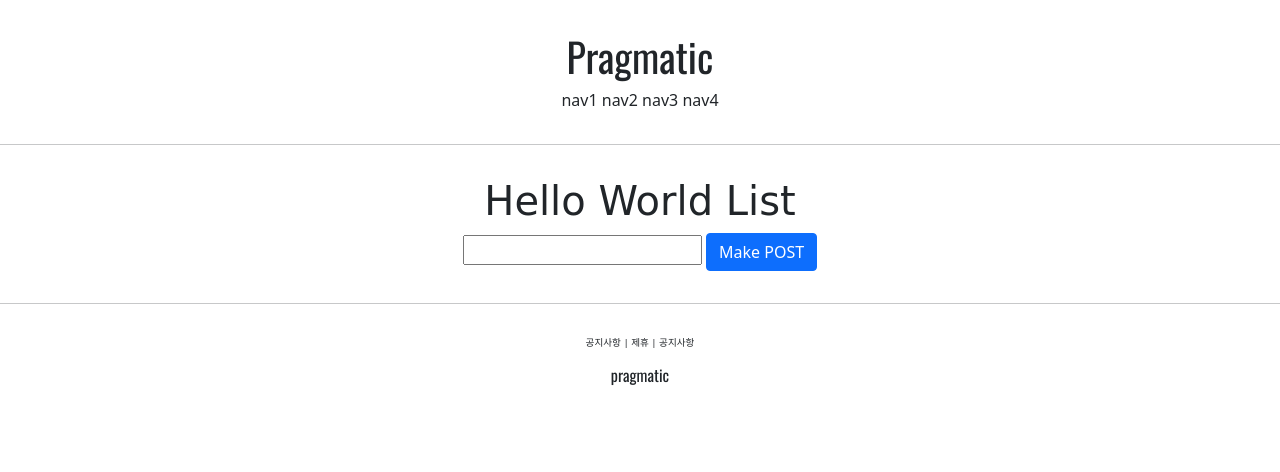
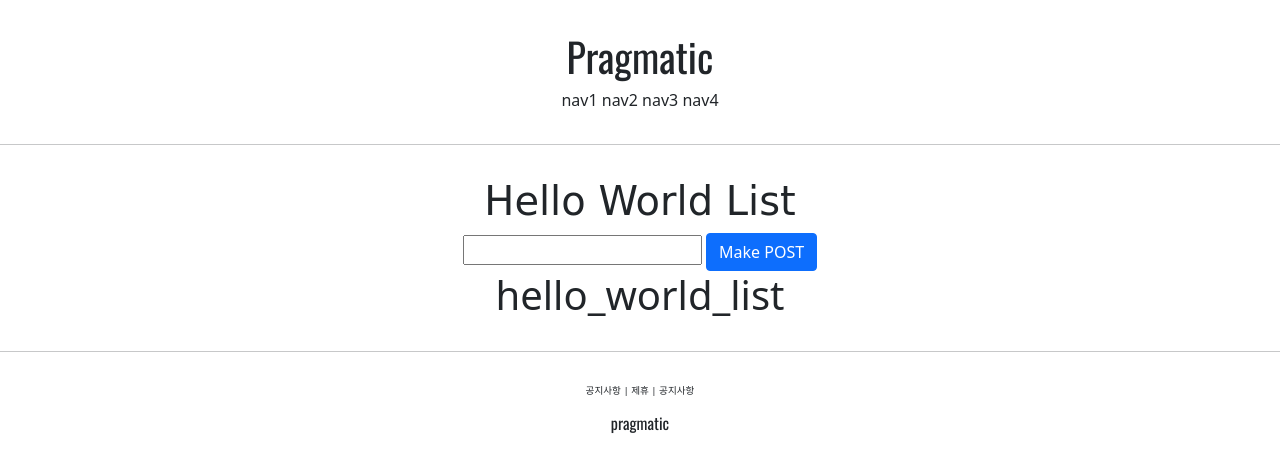
Before and after one commit to Marc416/djangotest, a Django app: page /account/hello_world/ in a window 1280 px wide. Shown: the top 472 px of the page. Run offline with Django 3.2, Linux system fonts and the light colour scheme.

Commit message:
Practice to Use DB

```diff
--- a/pragmatic/accountapp/templates/accountapp/hello_world.html
+++ b/pragmatic/accountapp/templates/accountapp/hello_world.html
@@ -17,11 +17,14 @@
             {% csrf_token %}
             <input type="submit" class="btn btn-primary" value="Make POST">
         </form>
-        {% if hello_world_output %}
-            <h1>
-                {#            Use Database value#}
-                {{ hello_world_output.text }}
-            </h1>
+        <h1>hello_world_list</h1>
+        {% if hello_world_list %}
+            {% for hello_world in hello_world_list %}
+                <h4>
+                    {#변수사용시 괄호 주의#}
+                    {{ hello_world.text }}
+                </h4>
+            {% endfor %}
         {% endif %}
     </div>
 {% endblock %}
--- a/pragmatic/accountapp/urls.py
+++ b/pragmatic/accountapp/urls.py
@@ -3,6 +3,8 @@
 import accountapp
 from accountapp.views import hello_world
 
+app_name = 'accountapp'
+
 urlpatterns = [
     path('hello_world/', hello_world, name='hello_world'),
 ]
--- a/pragmatic/accountapp/views.py
+++ b/pragmatic/accountapp/views.py
@@ -1,8 +1,9 @@
-from django.http import HttpResponse
+from django.http import HttpResponseRedirect
 from django.shortcuts import render
 
+# Create your views here.
+from django.urls import reverse
 
-# Create your views here.
 from accountapp.models import HelloWorld
 
 
@@ -11,10 +12,20 @@
         # hello_world_input이라는 이름을 가진 데이터를 가져와라
         input_data = request.POST.get('hello_world_input')
 
+        # DB인스턴스 생성
         new_hello_world = HelloWorld()
+        # Add data
         new_hello_world.text = input_data
+        # DB 저장
         new_hello_world.save()
 
-        return render(request, 'accountapp/hello_world.html', context={'hello_world_output': new_hello_world})
+        # SQL SELECT ALL
+        hello_world_list = HelloWorld.objects.all()
+
+        # 재연결시(새로고침) Get으로 해당 페이지 보여줄 수 있도록
+        # 솔직히 reverse가 뭐 하는 건지모르겠음.
+        # 왜 String으로 변수들을 불러서 쓰는지도 모르겠음->이거 엄청 불편하지 않나?
+        return HttpResponseRedirect(reverse('accountapp:hello_world'))
     else:
-        return render(request, 'accountapp/hello_world.html', context={'hello_world_output': 'It is Get'})
+        hello_world_list = HelloWorld.objects.all()
+        return render(request, 'accountapp/hello_world.html', context={'hello_world_list': hello_world_list})
```
